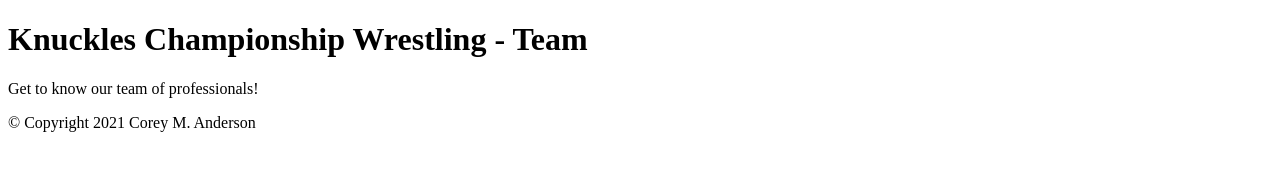
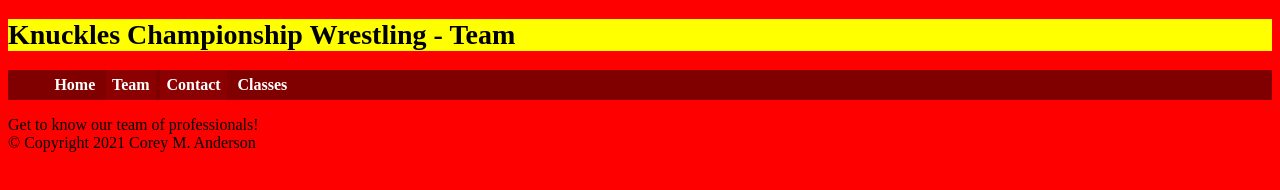
Before and after one commit to coronoid/FED1StudioProject, a plain HTML site: page FED1StudioProject/Team.html in a window 1280 px wide. Drawn offline with Linux system fonts and the light colour scheme.

Commit message:
The navigation has been set.

```diff
--- a/FED1StudioProject/CSS/CSS.css
+++ b/FED1StudioProject/CSS/CSS.css
@@ -7,9 +7,57 @@ h1 {
     font-size: 28px;
     font-weight: bold;
 }
+h2{
+    color: white;
+    font-size: 24px;
+    font-style: italic;
+}
 p {
     background-color: black;
     color: yellow;
     font-size: 20px;
     font-style: italic;
 }
+
+/*Site nav*/
+a {
+    color: gold;
+    font-weight: bold;
+    text-decoration: none;
+}
+
+    a:hover, a:active, a:focus {
+        color: lightcoral;
+        text-decoration: underline;
+        background-color: mintcream;
+    }
+
+nav a {
+    color: white;
+}
+
+    nav a:hover, a:active, a:focus {
+        text-decoration: none;
+    }
+
+nav ul {
+    background-color: maroon;
+}
+
+nav li:hover {
+    background-color: yellowgreen;
+}
+
+nav li {
+    display: inline-block;
+}
+
+nav ul li a {
+    padding: .4em;
+    display: block;
+}
+
+/*nav page highlighting*/
+.selected {
+    background-color: darkred
+}
--- a/FED1StudioProject/Team.html
+++ b/FED1StudioProject/Team.html
@@ -6,14 +6,30 @@
     <meta name="author" content="Corey M. Anderson" />
     <meta name="keywords" content="html, css, FED1, centriq, kcw, wrestling" />
     <title>Knuckles Championship Wrestling - Team</title>
+    <link href="CSS/CSS.css" rel="stylesheet" />
 </head>
 <body>
     <header>
         <h1> Knuckles Championship Wrestling - Team</h1>
-        <p> Get to know our team of professionals! </p>
     </header>
+    <nav>
+        <ul>
+            <li>
+                <a href="index.html">Home</a>
+            </li>
+            <li  class="selected">
+                <a href="Team.html">Team</a>
+            </li>
+            <li class="selected">
+                <a href="Contact.html">Contact</a>
+            </li>
+            <li>
+                <a href="Classes.html">Classes</a>
+            </li>
+        </ul>
+    </nav>
     <main>
-
+        <h2s> Get to know our team of professionals! </h2s>
     </main>
     <footer>
         &copy; Copyright 2021 Corey M. Anderson
```
Also changed, not shown: FED1StudioProject/Classes.html (+19 -3 lines), FED1StudioProject/Contact.html (+22 -4 lines), FED1StudioProject/index.html (+17 -1 lines).
